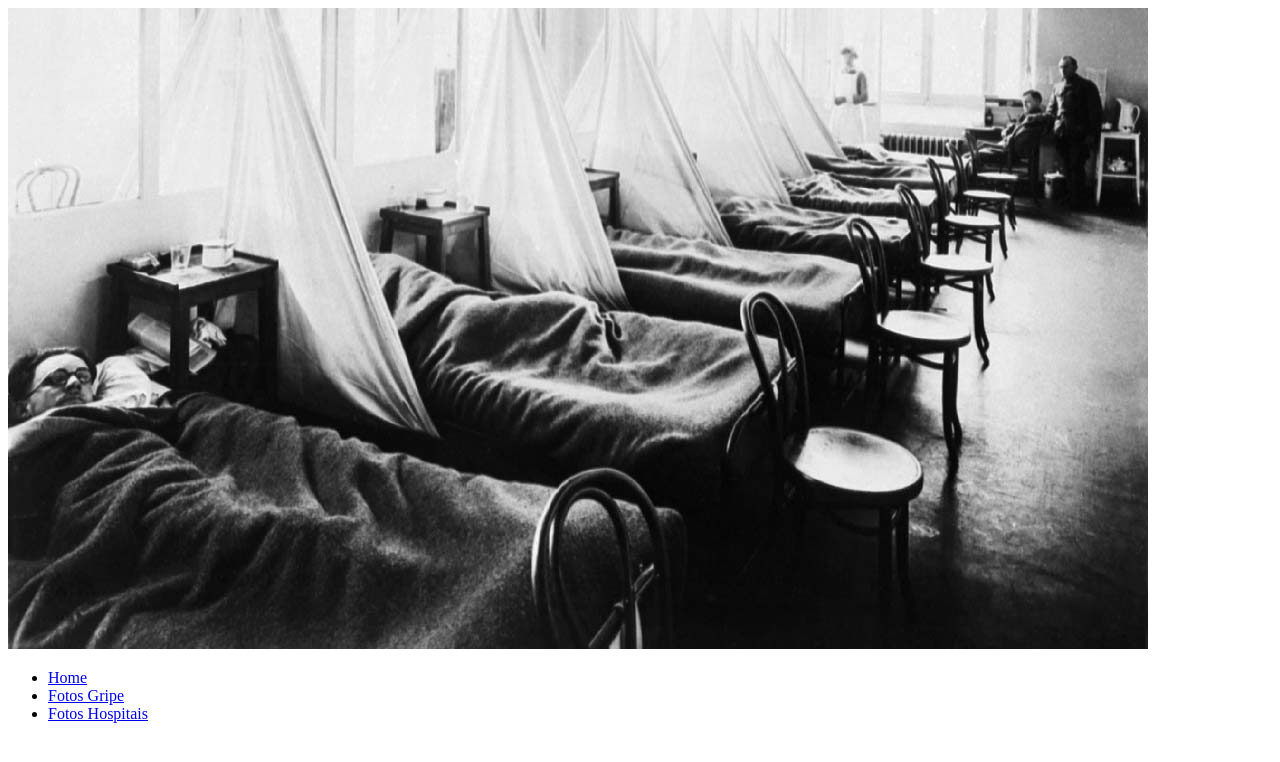
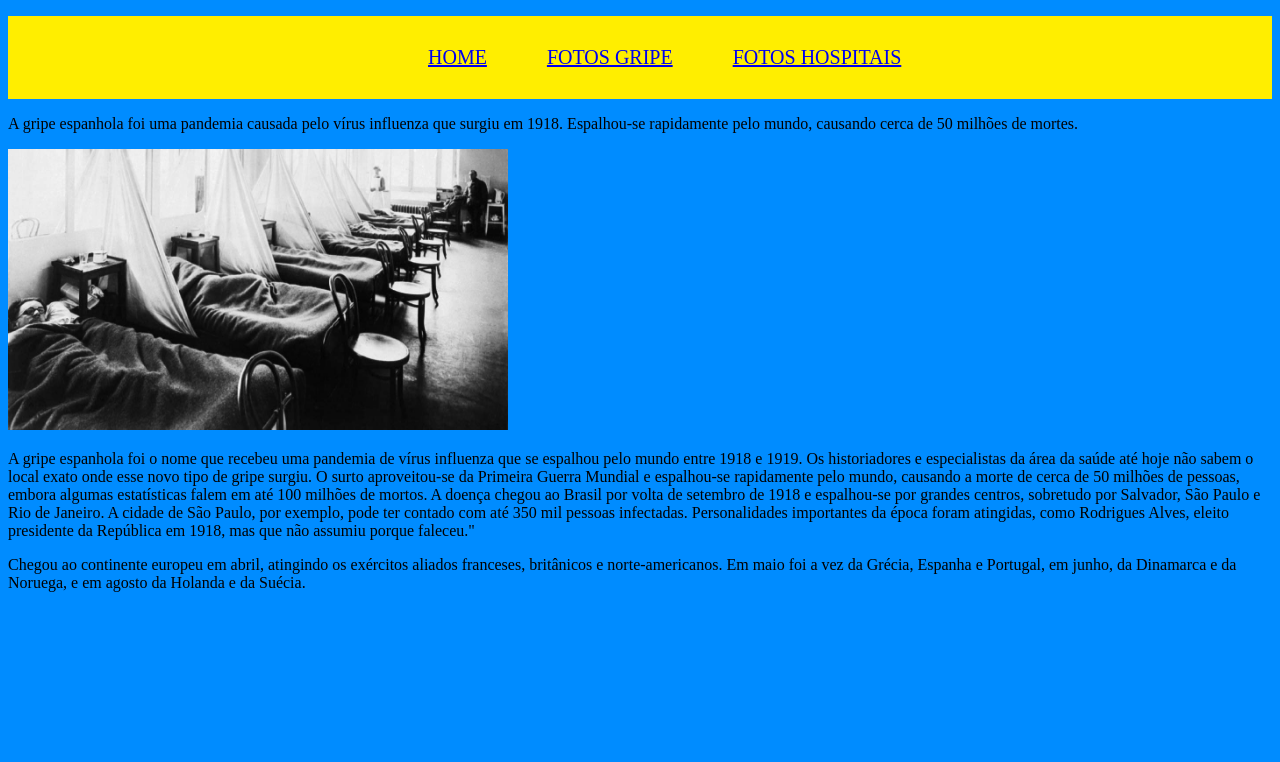
Before and after one commit to vinicius7777/555, a plain HTML site: page Nova pasta/fotosgripe.html in a window 1280 px wide. Drawn offline with Linux system fonts and the light colour scheme.

Commit message:
Add files via upload

```diff
--- a/Nova pasta/fotosgripe.css
+++ b/Nova pasta/fotosgripe.css
@@ -0,0 +1,3 @@
+.Fotogripe{
+    width: 500px;
+}
--- a/Nova pasta/fotosgripe.html
+++ b/Nova pasta/fotosgripe.html
@@ -5,17 +5,23 @@
     <meta http-equiv="X-UA-Compatible" content="IE=edge">
     <meta name="viewport" content="width=device-width, initial-scale=1.0">
     <title>Document</title>
+    <link rel="stylesheet" href="style.css">
     <link rel="stylesheet" href="fotosgripe.css">
 </head>
 <body>
     <header class="cabecalho">
-        <img src="SITE_GripeEspanhola-0-1140.jpg" alt="SITE_GripeEspanhola-0-1140">
         <ul class="lista_cabecalho">
             <li class="item_lista_cabecalho"><a href="index.html"> Home</a></li>
             <li class="item_lista_cabecalho"><a href="fotosgripe.html"> Fotos Gripe</a></li>
             <li class="item_lista_cabecalho"><a href="fotoshosp.html"> Fotos Hospitais</a></li>
         </ul>
     </header>
+    <p class="Frasegripe">A gripe espanhola foi uma pandemia causada pelo vírus influenza que surgiu em 1918. Espalhou-se rapidamente pelo mundo, causando cerca de 50 milhões de mortes.</p>
+    <img class="Fotogripe" src="SITE_GripeEspanhola-0-1140.jpg" alt="SITE_GripeEspanhola-0-1140">
+    <p class="fatosgripe2">A gripe espanhola foi o nome que recebeu uma pandemia de vírus influenza que se espalhou pelo mundo entre 1918 e 1919. Os historiadores e especialistas da área da saúde até hoje não sabem o local exato onde esse novo tipo de gripe surgiu. O surto aproveitou-se da Primeira Guerra Mundial e espalhou-se rapidamente pelo mundo, causando a morte de cerca de 50 milhões de pessoas, embora algumas estatísticas falem em até 100 milhões de mortos.
 
+        A doença chegou ao Brasil por volta de setembro de 1918 e espalhou-se por grandes centros, sobretudo por Salvador, São Paulo e Rio de Janeiro. A cidade de São Paulo, por exemplo, pode ter contado com até 350 mil pessoas infectadas. Personalidades importantes da época foram atingidas, como Rodrigues Alves, eleito presidente da República em 1918, mas que não assumiu porque faleceu."
+    </p>
+    <p class="fatosgripe"> Chegou ao continente europeu em abril, atingindo os exércitos aliados franceses, britânicos e norte-americanos. Em maio foi a vez da Grécia, Espanha e Portugal, em junho, da Dinamarca e da Noruega, e em agosto da Holanda e da Suécia.</p>
 </body>
 </html>
--- a/Nova pasta/fotoshosp.css
+++ b/Nova pasta/fotoshosp.css
@@ -0,0 +1,3 @@
+.Fotohosp{
+    width: 500px;
+}
--- a/Nova pasta/style.css
+++ b/Nova pasta/style.css
@@ -12,3 +12,6 @@
     font-size: 20px;
     padding: 30px;
 }
+body{
+    background-color: rgb(0, 140, 255);
+}
```
Also changed, not shown: Nova pasta/fotoshosp.html (+5 -2 lines).
